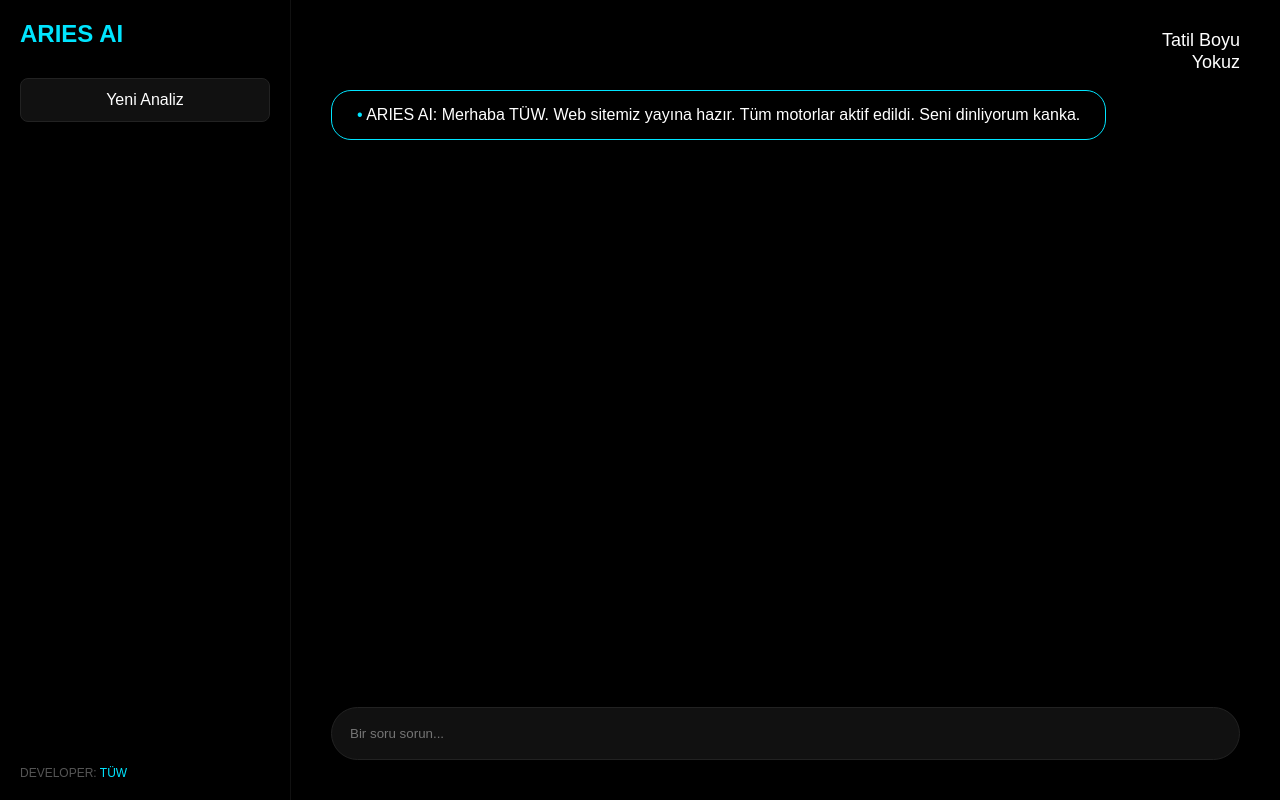
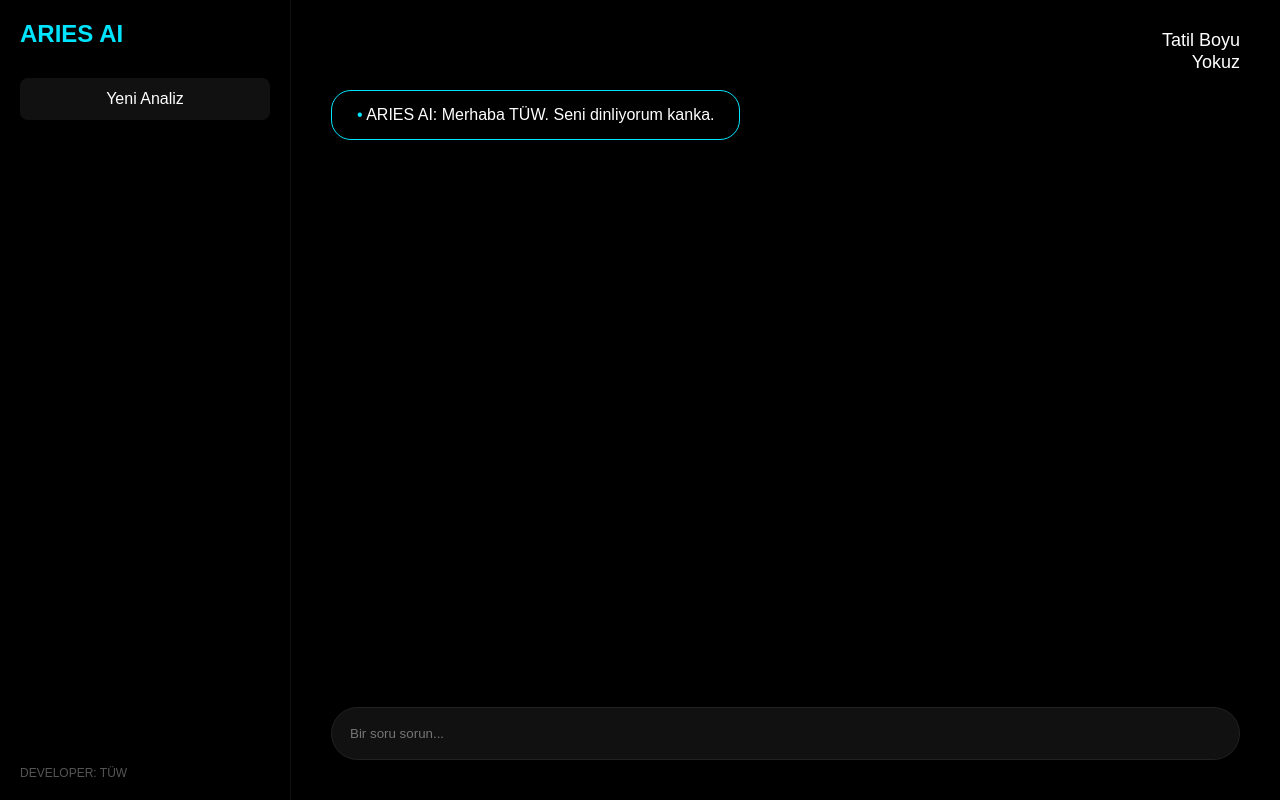
Before and after one commit to eymenasafsakalli0540-beep/aries, a Flask app: page / in a window 1280 px wide. Run offline with Flask 3, Linux system fonts and the light colour scheme.

Commit message:
Update index.html

```diff
--- a/templates/index.html
+++ b/templates/index.html
@@ -2,60 +2,46 @@
 <html lang="tr">
 <head>
     <meta charset="UTF-8">
+    <meta name="viewport" content="width=device-width, initial-scale=1.0">
     <title>ARIES AI</title>
     <style>
         body { margin: 0; background: #000; color: #fff; font-family: sans-serif; height: 100vh; display: flex; }
 
-        /* Sol Menü */
-        #sidebar {
-            width: 250px; border-right: 1px solid #111; padding: 20px;
-            display: flex; flex-direction: column; justify-content: space-between;
-        }
-        .logo { color: #00e5ff; font-weight: bold; font-size: 24px; margin-bottom: 30px; }
-        .yeni-analiz {
-            background: #111; color: #fff; border: 1px solid #222;
-            padding: 12px; border-radius: 8px; text-align: center; cursor: pointer;
-        }
-        .dev { font-size: 12px; color: #555; }
+        /* SOL MENÜ (Telefonda gizlenebilir veya küçülebilir) */
+        #sidebar { width: 250px; border-right: 1px solid #111; padding: 20px; display: flex; flex-direction: column; justify-content: space-between; }
 
-        /* Ana Ekran */
+        /* ANA EKRAN */
         #main { flex-grow: 1; position: relative; padding: 40px; }
 
-        /* Tatil Yazısı - Buraya koyduk */
-        .tatil-yazi {
-            position: absolute; top: 30px; right: 40px;
-            text-align: right; line-height: 1.2; color: #fff; font-size: 18px; font-weight: 500;
+        /* MOBİL İÇİN ÖZEL AYARLAR */
+        @media (max-width: 600px) {
+            #sidebar { display: none; } /* Telefonda menüyü gizledik */
+            #main { padding: 20px; }
+            .tatil-yazi { font-size: 14px !important; top: 10px !important; right: 20px !important; }
+            .input-wrapper { left: 20px !important; right: 20px !important; }
         }
 
-        /* Mesaj Balonu */
-        .mesaj-balonu {
-            border: 1px solid #00e5ff; border-radius: 20px;
-            padding: 15px 25px; width: fit-content; margin-top: 50px;
-        }
-
-        /* Giriş Kutusu */
+        .tatil-yazi { position: absolute; top: 30px; right: 40px; text-align: right; line-height: 1.2; font-size: 18px; font-weight: 500; }
+        .mesaj-balonu { border: 1px solid #00e5ff; border-radius: 20px; padding: 15px 25px; width: fit-content; margin-top: 50px; }
         .input-wrapper { position: absolute; bottom: 40px; left: 40px; right: 40px; }
-        input {
-            width: 100%; background: #111; border: 1px solid #222;
-            padding: 18px; color: #888; border-radius: 50px; outline: none; box-sizing: border-box;
-        }
+        input { width: 100%; background: #111; border: 1px solid #222; padding: 18px; color: #888; border-radius: 50px; outline: none; box-sizing: border-box; }
     </style>
 </head>
 <body>
 
     <div id="sidebar">
         <div>
-            <div class="logo">ARIES AI</div>
-            <div class="yeni-analiz">Yeni Analiz</div>
+            <div style="color: #00e5ff; font-weight: bold; font-size: 24px; margin-bottom: 30px;">ARIES AI</div>
+            <div style="background: #111; padding: 12px; border-radius: 8px; text-align: center;">Yeni Analiz</div>
         </div>
-        <div class="dev">DEVELOPER: <span style="color:#00e5ff">TÜW</span></div>
+        <div style="font-size: 12px; color: #555;">DEVELOPER: TÜW</div>
     </div>
 
     <div id="main">
         <div class="tatil-yazi">Tatil Boyu<br>Yokuz</div>
 
         <div class="mesaj-balonu">
-            <span style="color:#00e5ff">•</span> ARIES AI: Merhaba TÜW. Web sitemiz yayına hazır. Tüm motorlar aktif edildi. Seni dinliyorum kanka.
+            <span style="color:#00e5ff">•</span> ARIES AI: Merhaba TÜW. Seni dinliyorum kanka.
         </div>
 
         <div class="input-wrapper">
```
